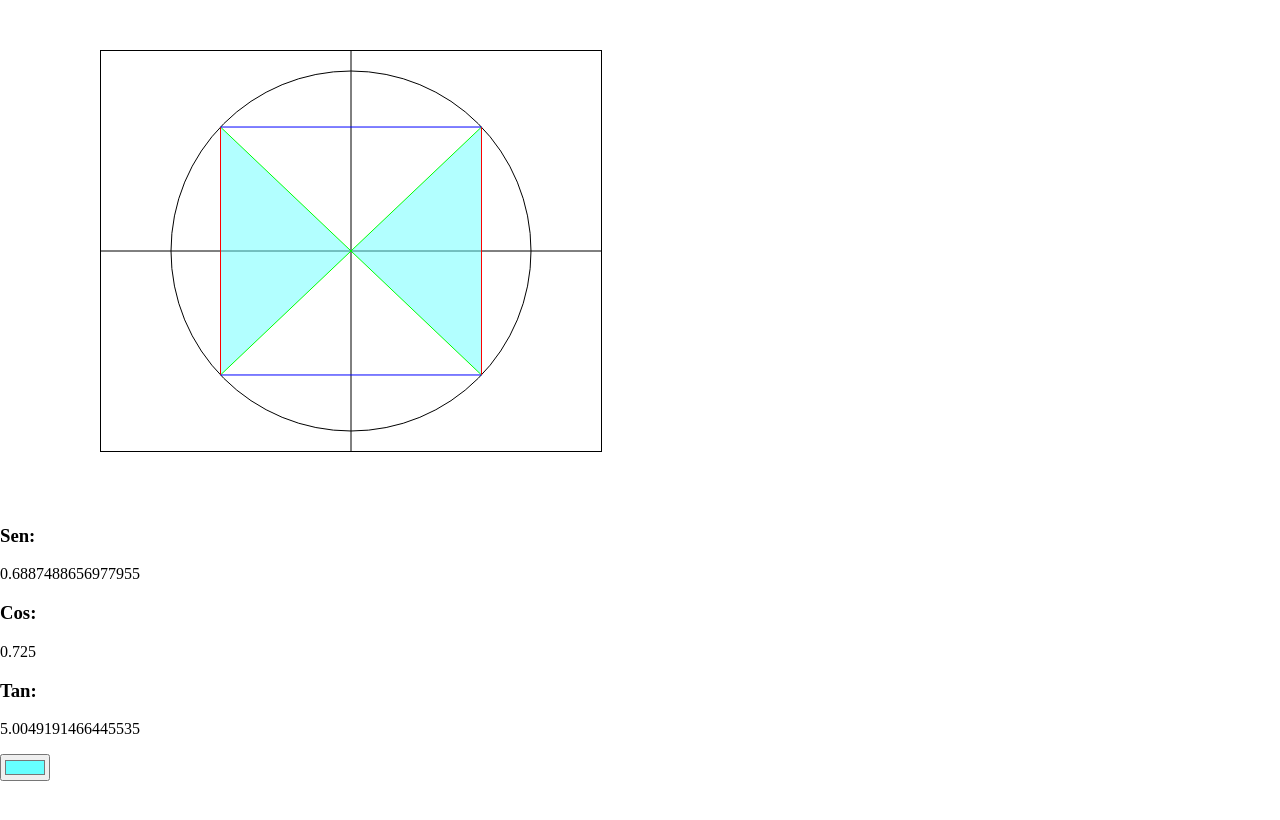
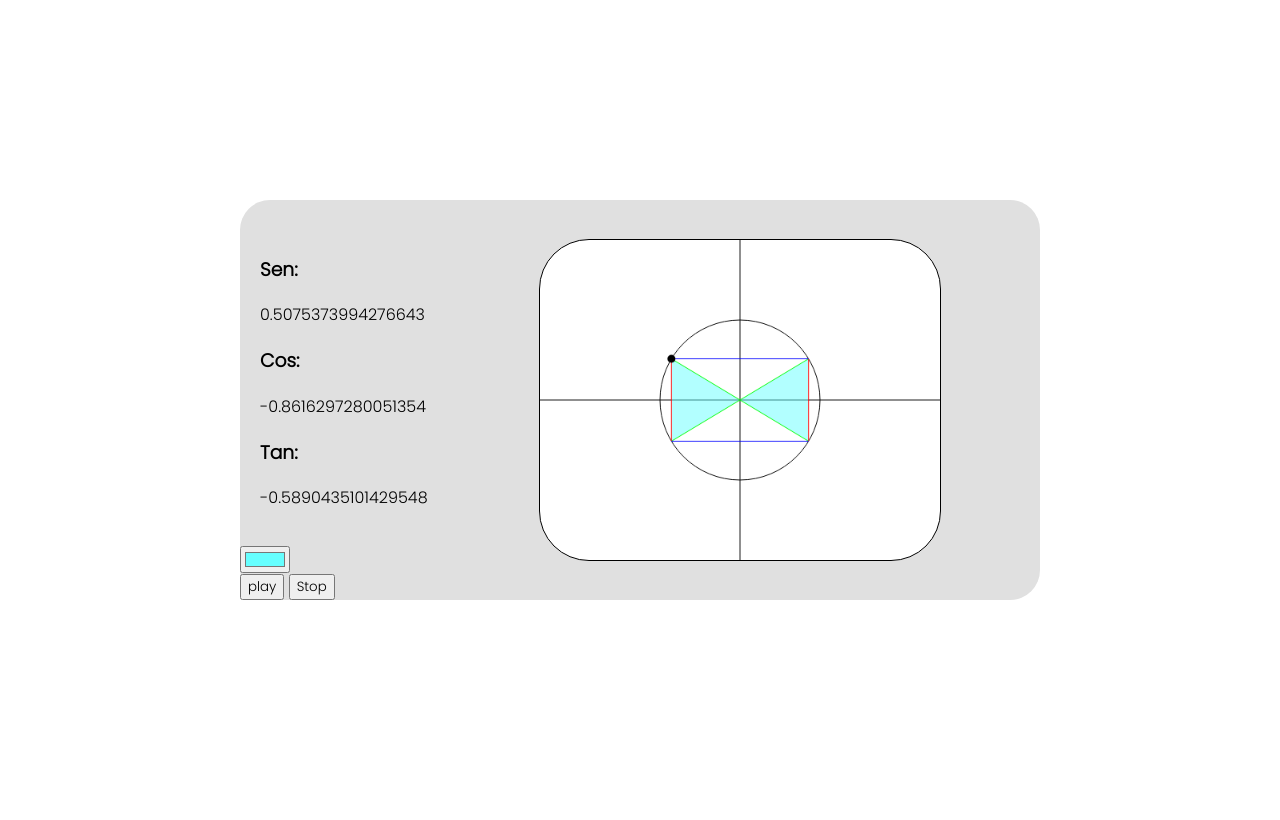
Before and after one commit to Fidnix/AnimacionTrigonometrica, a plain HTML site: page index.html in a window 1280 px wide. Drawn offline with Linux system fonts and the light colour scheme.

Commit message:
Primera version final

```diff
--- a/css/style.css
+++ b/css/style.css
@@ -1,13 +1,53 @@
+*{
+    font-family: 'Poppins', sans-serif;
+}
+
 body{
     padding: 0;
     margin:0;
+    /* display: grid; */
+    /* grid-template-columns: 200px auto; */
+    height: 100vh;
 }
 
 #cajita{
-    /* margin-top: 50px; */
-    margin: 50px 100px;
-    /* height: 500px;
-    width: 500px; */
+    /* margin: 50px 100px; */
+    width: 400px;
+    background-color: white;
     border: 1px solid black;
-    /* border-radius: 50%; */
+    border-radius: 50px;
 }
+
+main{
+    min-width: 300px;
+    max-width: 800px;
+    min-height: 180px;
+    max-height: 450px;
+    background-color: rgb(224, 224, 224);
+    margin: auto;
+    margin-top: 200px;
+    display: grid;
+    grid-template-columns: minmax(50px, 200px) 1fr;
+    border-radius: 30px;
+}
+
+main ul li{
+    list-style-type: none;
+}
+
+main ul {
+    padding: 20px;
+}
+
+.canvasSection {
+    grid-column: 2/3;
+    display: flex;
+    justify-content: center;
+    align-items: center;
+}
+
+.opciones{
+    display:flex;
+    flex-direction: column;
+    justify-content: center;
+}
--- a/index.html
+++ b/index.html
@@ -4,30 +4,62 @@
     <meta charset="UTF-8">
     <meta name="viewport" content="width=device-width, initial-scale=1.0">
 
+    <link rel="preconnect" href="https://fonts.googleapis.com">
+    <link rel="preconnect" href="https://fonts.gstatic.com" crossorigin>
+    <link href="https://fonts.googleapis.com/css2?family=Poppins:wght@300&family=Roboto+Slab&display=swap" rel="stylesheet">
+
     <link rel="stylesheet" href="css/style.css">
     <title>Animacion</title>
-    <script defer src="js/code.js"></script>
 </head>
 <body>
 
-    <!-- Main canvas element -->
-    <canvas id="cajita" width="500" height="400">
-        <h2>Ups...Your browser doesn't support the canvas element :(</h2>
-    </canvas>
 
     <!-- Data list -->
-    <p>
+    <main>
+
+        <section class = 'opciones'>
+            <ul>
+                <li>
                     <h3>Sen: </h3>
                     <span id = "sen-span"></span>
+                </li>
+                <li>
                     <h3>Cos: </h3>
                     <span id = "cos-span"></span>
+                </li>
+                <li>
                     <h3>Tan: </h3>
                     <span id = "tan-span"></span>
-    </p>
+                </li>
+            </ul>
 
             <!-- Color input -->
             <input type="color" value = "#66ffff" id="color-input">
 
+            <div class="botones">
+                <button onclick="escena.playAnims()">play</button>
+                <button onclick="escena.stopAnims()">Stop</button>
+            </div>
+
+        </section>
+
+        <section class="canvasSection">
+            <canvas id="cajita" width="500" height="400">
+                <h2>Ups...Your browser doesn't support the canvas element :(</h2>
+            </canvas>
+        </section>
+    </main>
+
+
+    <!-- Main canvas element -->
+
+    <!-- <script src="js/animFunctions.js"></script> -->
+    <script src="js/htmlInputs.js"></script>
+    <script src="js/callable2.js"></script>
+    <script src="js/render.js"></script>
+    <script src="js/trigoPoint.js"></script>
+    <script src="js/escena.js"></script>
+    <script src="js/main.js"></script>
 
 </body>
 </html>
--- /dev/null
+++ b/js/callable2.js
@@ -0,0 +1,32 @@
+class RecursiveCallable{
+    constructor(funcOwner, funcName, funcArgs = [], testable = false){
+        this.owner = funcOwner;
+        this.name = funcName;
+        this.args = funcArgs;
+        this.testable = testable;
+        this.evaluatedArgs = [...funcArgs];
+    }
+
+    evalArgs(){
+        for(let i = 0; i < this.args.length; i++){
+            if(typeof this.args[i] == 'function'){
+                this.evaluatedArgs[i] = this.args[i]();
+                continue;
+            }
+            if(typeof this.args[i] == 'object'){
+                this.evaluatedArgs[i] = this.args[i].run();
+            }
+        }
+    }
+
+    run(){
+        // console.log(tempArgs)
+        this.evalArgs();
+        if(this.testable){
+            console.log(this.args);
+            console.log(...this.evaluatedArgs)
+            console.log(this.evaluatedArgs)
+        }
+        return this.name.call(this.owner, ...this.evaluatedArgs);
+    }
+}
--- a/js/code.js
+++ /dev/null
@@ -1,151 +0,0 @@
-let cajita = document.querySelector("#cajita");
-let color_input = document.getElementById("color-input");
-
-var current_color = "rgba(102, 255, 255, .5)";
-
-let sen_span = document.getElementById("sen-span");
-let cos_span = document.getElementById("cos-span");
-let tan_span = document.getElementById("tan-span");
-
-let ctx = cajita.getContext("2d");
-let intervalo;
-
-const ANCHO = cajita.clientWidth, ALTURA = cajita.clientHeight;
-const SEMIEJE_X = ANCHO/2, SEMIEJE_Y = ALTURA/2, RADIUS = 180, VALOR_SUSTRACTIVO_A_LA_ABCISA = 2* SEMIEJE_X, VALOR_SUSTRACTIVO_A_LA_ORDENADA = 2*SEMIEJE_Y;
-
-let x = SEMIEJE_X + RADIUS, y, FotogramasEnX = -0.5;
-
-let pathDrawsPlane = new Path2D();
-let pathDrawsCircle = new Path2D();
-
-
-pathDrawsPlane.strokeStyle = "black"
-pathDrawsPlane.moveTo(0,SEMIEJE_Y);
-pathDrawsPlane.lineTo(ANCHO, SEMIEJE_Y);
-pathDrawsPlane.moveTo(SEMIEJE_X, 0);
-pathDrawsPlane.lineTo(SEMIEJE_X, ALTURA);
-
-pathDrawsCircle.arc(SEMIEJE_X, SEMIEJE_Y, RADIUS, 0, 2*Math.PI);
-
-ctx.stroke( pathDrawsPlane )
-ctx.stroke( pathDrawsCircle )
-
-// Empecemos a declarar los valores de la corbata
-
-function bucle(){
-    ctx.clearRect(0,0,ANCHO, ALTURA)
-
-    ctx.stroke( pathDrawsPlane )
-    ctx.stroke( pathDrawsCircle )
-
-    y = SEMIEJE_Y - ( RADIUS**2 - (x - SEMIEJE_X)**2 )**0.5;
-
-    dibujarTriangulosOpuestos();
-    escribirValores();
-
-    ctx.fillStyle = "black";
-    ctx.strokeStyle = "black";
-
-    x+=FotogramasEnX;
-
-    // console.log("Ciclo cumplido: x->" + x + " y->"+y)
-}
-
-function dibujarTriangulosOpuestos(){
-
-    //Dibujar areas
-    ctx.beginPath();
-    ctx.moveTo(x,y);
-    ctx.lineTo(VALOR_SUSTRACTIVO_A_LA_ABCISA-x, VALOR_SUSTRACTIVO_A_LA_ORDENADA-y);
-    ctx.lineTo(VALOR_SUSTRACTIVO_A_LA_ABCISA-x, SEMIEJE_Y);
-    ctx.lineTo(x, SEMIEJE_Y);
-    ctx.lineTo(x, y);
-    ctx.fillStyle = current_color
-    ctx.fill()
-
-    ctx.beginPath();
-    ctx.moveTo(VALOR_SUSTRACTIVO_A_LA_ABCISA-x,y);
-    ctx.lineTo(x, VALOR_SUSTRACTIVO_A_LA_ORDENADA-y);
-    ctx.lineTo(x, SEMIEJE_Y);
-    ctx.lineTo(VALOR_SUSTRACTIVO_A_LA_ABCISA-x, SEMIEJE_Y);
-    ctx.lineTo(VALOR_SUSTRACTIVO_A_LA_ABCISA-x, y);
-    ctx.fillStyle = current_color
-    ctx.fill()
-
-    //Vector Radio
-
-    ctx.beginPath();
-    ctx.moveTo(x,y);
-    ctx.lineTo(VALOR_SUSTRACTIVO_A_LA_ABCISA-x, VALOR_SUSTRACTIVO_A_LA_ORDENADA-y);
-    ctx.moveTo(VALOR_SUSTRACTIVO_A_LA_ABCISA-x,y);
-    ctx.lineTo(x, VALOR_SUSTRACTIVO_A_LA_ORDENADA-y);
-    ctx.strokeStyle = "#00ff00";
-    ctx.stroke();
-
-    //Lineas secantes al eje x
-
-    ctx.beginPath();
-    ctx.moveTo(x, VALOR_SUSTRACTIVO_A_LA_ORDENADA-y)
-    ctx.lineTo(x, y)
-
-    ctx.moveTo(VALOR_SUSTRACTIVO_A_LA_ABCISA-x, y)
-    ctx.lineTo(VALOR_SUSTRACTIVO_A_LA_ABCISA-x, VALOR_SUSTRACTIVO_A_LA_ORDENADA-y)
-    ctx.strokeStyle = "red"
-    ctx.stroke();
-
-    //Lineas secantes al eje y
-
-    ctx.beginPath();
-    ctx.moveTo(x, y)
-    ctx.lineTo(VALOR_SUSTRACTIVO_A_LA_ABCISA-x, y)
-
-    ctx.moveTo(VALOR_SUSTRACTIVO_A_LA_ABCISA-x, VALOR_SUSTRACTIVO_A_LA_ORDENADA-y)
-    ctx.lineTo(x, VALOR_SUSTRACTIVO_A_LA_ORDENADA-y)
-    ctx.strokeStyle = "blue"
-    ctx.stroke();
-}
-
-function escribirValores(){
-
-
-
-    sen_span.innerHTML= (SEMIEJE_Y - y)/RADIUS;
-    cos_span.innerHTML= (x - SEMIEJE_X)/RADIUS;
-    tan_span.innerHTML= x/y;
-}
-
-intervalo = setInterval( ()=>{
-
-    if(x == SEMIEJE_X +0.5 || x == SEMIEJE_X + RADIUS + 0.5){
-        if(FotogramasEnX >0){
-            FotogramasEnX = -0.5
-        }else{
-            FotogramasEnX = 0.5
-        }
-    }
-
-    bucle()
-},50)
-
-function hexToRgb(color){
-    let aRgbHex = color.match(/.{1,2}/g);
-    let aRgb = [
-        parseInt(aRgbHex[0], 16),
-        parseInt(aRgbHex[1], 16),
-        parseInt(aRgbHex[2], 16)
-    ];
-    return aRgb;
-}
-
-document.addEventListener("keyup", (event)=>{
-    // console.log(event)
-
-    if(event.key == "s"){
-        clearInterval(intervalo)
-    }
-})
-
-color_input.addEventListener("input", ()=>{
-    let arr_hex_to_rgb = hexToRgb( color_input.value.substr(1) )
-    current_color = `rgba(${ arr_hex_to_rgb[0]}, ${arr_hex_to_rgb[1] }, ${arr_hex_to_rgb[2] }, .5)`
-})
--- /dev/null
+++ b/js/escena.js
@@ -0,0 +1,59 @@
+/**
+* @author Fidel Apari <fidel.moises0@gmail.com>
+*/
+
+/**
+* This class let us using the canvas and controllate the animations data
+* @extends None
+*/
+
+class Escena{
+    constructor(fps){
+        this.fps = fps;
+        this.timeInterval = 1/this.fps;
+        this.funcList = [];
+        this.bucle;
+        this.i = 0;
+    }
+
+    /**
+     * Adds a new animation function to the animation methods list
+     * ...
+     * It allows to controllate the animation that will be displayed
+     * @param {string} func - The animation function that will be displayed in the loop, this parameter must be a string to be callable
+     */
+    addAnim(funcOwner, funcName, funcArgs = [], testable = false){
+        this.funcList.push(new RecursiveCallable(funcOwner, funcName, funcArgs, testable));
+    }
+
+    playAnims(){
+        // let i = 0;
+        // let out;
+        let tempArgs = [];
+        this.bucle = setInterval(
+            ()=>{
+                // for(let funcMatriz of this.funcList){
+                //     tempArgs = [...funcMatriz.args];
+                //     console.log(tempArgs)
+                //     for(let i = 0; i < tempArgs.length; i++){
+                //         if(typeof tempArgs[i] == 'function'){
+                //             tempArgs[i] = tempArgs[i]();
+                //         }
+                //     }
+                //     console.log(tempArgs)
+                //     funcMatriz.name.call(funcMatriz.owner, ...tempArgs)
+                // }
+                // // i+= out;
+
+                for(let recursiveCallable of this.funcList){
+                    // console.log(recursiveCallable)
+                    recursiveCallable.run()
+                }
+            }, this.timeInterval*1000
+        );
+    }
+
+    stopAnims(){
+        clearInterval( this.bucle );
+    }
+}
--- /dev/null
+++ b/js/htmlInputs.js
@@ -0,0 +1,45 @@
+class HTMLInputs{
+    constructor(trigoSpanClassNames = [], colorInputClassName = ''){
+        if(trigoSpanClassNames != []){
+            this.spans = []
+
+            for(let name of trigoSpanClassNames){
+                this.spans.push(document.getElementById(name))
+            }
+        }
+
+        this.colorInput = document.getElementById(colorInputClassName);
+        this.currentColor = '';
+        this.setColor();
+        let self = this
+        document.addEventListener('input', ()=>{self.setColor.call(self)})
+    }
+
+    setValues(datos = []){
+        if(datos.length != this.spans.length) return;
+        for(let i = 0; i < datos.length; i++){
+            this.spans[i].innerHTML = datos[i];
+        }
+    }
+
+    setColor (){
+        let arr_hex_to_rgb = this.hexToRgb( this.colorInput.value.substr(1) )
+        this.currentColor = `rgba(${ arr_hex_to_rgb[0]}, ${arr_hex_to_rgb[1] }, ${arr_hex_to_rgb[2] }, .5)`
+        // console.log('Set color: ' + this.getColor())
+    }
+
+    getColor(){
+        // console.log('Current color: ' + this.currentColor)
+        return this.currentColor;
+    }
+
+    hexToRgb(color){
+        let aRgbHex = color.match(/.{1,2}/g);
+        let aRgb = [
+            parseInt(aRgbHex[0], 16),
+            parseInt(aRgbHex[1], 16),
+            parseInt(aRgbHex[2], 16)
+        ];
+        return aRgb;
+    }
+}
--- /dev/null
+++ b/js/main.js
@@ -0,0 +1,35 @@
+/**
+* @author Fidel Apari Sanchez <fidel.moises0@gmail.com>
+*/
+let Inputs = new HTMLInputs(['sen-span', 'cos-span', 'tan-span'], 'color-input');
+
+let lienzo = document.getElementById("cajita");
+let ctx = lienzo.getContext("2d");
+
+let intervalo;
+
+const ANCHO = lienzo.width;
+const ALTURA = lienzo.height;;
+const SEMIEJE_X = lienzo.width/2;
+const SEMIEJE_Y = lienzo.height/2;
+const RADIUS = 100;
+
+let render = new Render(ANCHO, ALTURA, SEMIEJE_X, SEMIEJE_Y, RADIUS, ctx);
+let triangulos = new TrigoPoint(SEMIEJE_X, SEMIEJE_Y, 0, RADIUS);
+
+let escena = new Escena(60);
+
+let getCoordsFunc = new RecursiveCallable(triangulos, triangulos.getCoords);
+let getTrigoFunc = new RecursiveCallable(triangulos, triangulos.getTrigoCoords);
+let getColorFunc = new RecursiveCallable(Inputs, Inputs.getColor);
+
+console.log('color: ' + getColorFunc.run())
+
+escena.addAnim( render, render.renderBG );
+escena.addAnim( render, render.setAreaColor, [getColorFunc]);
+escena.addAnim( render, render.renderTie, [getCoordsFunc] );
+escena.addAnim( render, render.renderPoint, [getCoordsFunc] );
+escena.addAnim(triangulos, triangulos.updateAngle);
+escena.addAnim(triangulos, triangulos.upDateCoords);
+escena.addAnim(Inputs, Inputs.setValues, [getTrigoFunc]);
+escena.playAnims();
--- /dev/null
+++ b/js/render.js
@@ -0,0 +1,110 @@
+class Render{
+    constructor(ancho, altura, semiejeX, semiejeY, radio, ctx){
+        this.ancho = ancho;
+        this.altura = altura;
+        this.semiejeX = semiejeX;
+        this.semiejeY = semiejeY;
+        this.radio = radio;
+
+        this.ctx = ctx;
+        this.ctx.strokeStyle = "black";
+
+        this.planePath = new Path2D();
+        this.circlePath = new Path2D();
+
+        this.planePath.strokeStyle = "black"
+        this.planePath.moveTo(0, this.semiejeY);
+        this.planePath.lineTo(this.ancho, this.semiejeY);
+        this.planePath.moveTo(this.semiejeX, 0);
+        this.planePath.lineTo(this.semiejeX, this.altura);
+
+        this.circlePath.arc(this.semiejeX, this.semiejeY, this.radio, 0, 2*Math.PI);
+        this.areaColor = 'black';
+    }
+
+    setAreaColor(color){
+        // console.log(color);
+        if(color == 'None') return;
+        this.areaColor = color;
+    }
+
+    clearBG(){
+        this.ctx.clearRect(0, 0, this.ancho, this.altura);
+    }
+
+    renderBG(){
+        this.clearBG();
+
+        let colorAux = this.ctx.strokeStyle;
+        this.ctx.strokeStyle = 'black';
+        // console.log('asd')
+        this.ctx.stroke( this.planePath );
+        this.ctx.stroke( this.circlePath );
+        this.strokeStyle = colorAux;
+    }
+
+    renderTie([x, y]){
+        let colorAux = this.ctx.fillStyle;
+        //Draw areas (4 triangles)
+        this.ctx.fillStyle = this.areaColor
+        // console.log(this.areaColor);
+        this.ctx.beginPath();
+        this.ctx.moveTo(x, y);
+        this.ctx.lineTo(this.ancho - x, this.altura - y);
+        this.ctx.lineTo(this.ancho - x, this.semiejeY);
+        this.ctx.lineTo(x, this.semiejeY);
+        this.ctx.lineTo(x, y);
+        this.ctx.fill()
+
+        this.ctx.beginPath();
+        this.ctx.moveTo(this.ancho - x, y);
+        this.ctx.lineTo(x, this.altura-y);
+        this.ctx.lineTo(x, this.semiejeY);
+        this.ctx.lineTo(this.ancho-x, this.semiejeY);
+        this.ctx.lineTo(this.ancho-x, y);
+        this.ctx.fill()
+        this.ctx.fillStyle = colorAux;
+
+        //Vector Radio
+
+        this.ctx.beginPath();
+        this.ctx.moveTo(x,y);
+        this.ctx.lineTo(this.ancho-x, this.altura-y);
+        this.ctx.moveTo(this.ancho-x,y);
+        this.ctx.lineTo(x, this.altura-y);
+        this.ctx.strokeStyle = "#00ff00";
+        this.ctx.stroke();
+
+        //Lineas secantes al eje x
+
+        this.ctx.beginPath();
+        this.ctx.moveTo(x, this.altura-y)
+        this.ctx.lineTo(x, y)
+
+        this.ctx.moveTo(this.ancho-x, y)
+        this.ctx.lineTo(this.ancho-x, this.altura-y)
+        this.ctx.strokeStyle = "red"
+        this.ctx.stroke();
+
+        //Lineas secantes al eje y
+
+        this.ctx.beginPath();
+        this.ctx.moveTo(x, y)
+        this.ctx.lineTo(this.ancho-x, y)
+
+        this.ctx.moveTo(this.ancho-x, this.altura-y)
+        this.ctx.lineTo(x, this.altura-y)
+        this.ctx.strokeStyle = "blue"
+        this.ctx.stroke();
+    }
+
+    renderPoint([x,y]){
+        this.ctx.beginPath()
+        let colorAux = this.ctx.fillStyle;
+        this.ctx.fillStyle = 'black';
+        this.ctx.moveTo(x, y);
+        this.ctx.arc(x, y, 5, 0, 2*Math.PI);
+        this.ctx.fill();
+        this.ctx.fillStyle = colorAux;
+    }
+}
--- /dev/null
+++ b/js/trigoPoint.js
@@ -0,0 +1,49 @@
+/**
+* Se refiere a un punto en el circulo cuya posicion se modifica por el tiempo mostrando las relaciones tringometricas que forma
+*/
+
+class TrigoPoint{
+    // constructor(x = 0, y = 0) {
+    //     this.x = x;
+    //     this.y = y;
+    // }
+
+    constructor(centroX = 0, centroY = 0, angulo = 0, radio = 10){
+        // Datos del entorno
+        this.centroX = centroX;
+        this.centroY = centroY;
+
+        // La posicion del punto en coordenadas polares
+        this.angulo = angulo;
+        this.radio = radio;
+
+        // La posicion del punto en coordenadas cartesianas
+        this.upDateCoords();
+
+        // Constantes
+        this.factorDeCambio = 0.5;
+    }
+
+    // update(){
+    //     y = SEMIEJE_Y - ( RADIUS**2 - (x - SEMIEJE_X)**2 )**0.5;
+    //     x+=FotogramasEnX;
+    // }
+
+    updateAngle(){
+        this.angulo += 0.00872665;
+    }
+
+    upDateCoords(){
+        this.x = this.radio * Math.cos(this.angulo) + this.centroX;
+        this.y = - this.radio * Math.sin(this.angulo) + this.centroY;
+    }
+
+    getCoords(){
+        // console.log('sad')
+        return [this.x, this.y];
+    }
+
+    getTrigoCoords(){
+        return [Math.sin(this.angulo), Math.cos(this.angulo), Math.tan(this.angulo)];
+    }
+}
```
Also changed, not shown: 1 other file. Lines whose indentation alone changed are shown as unchanged.
